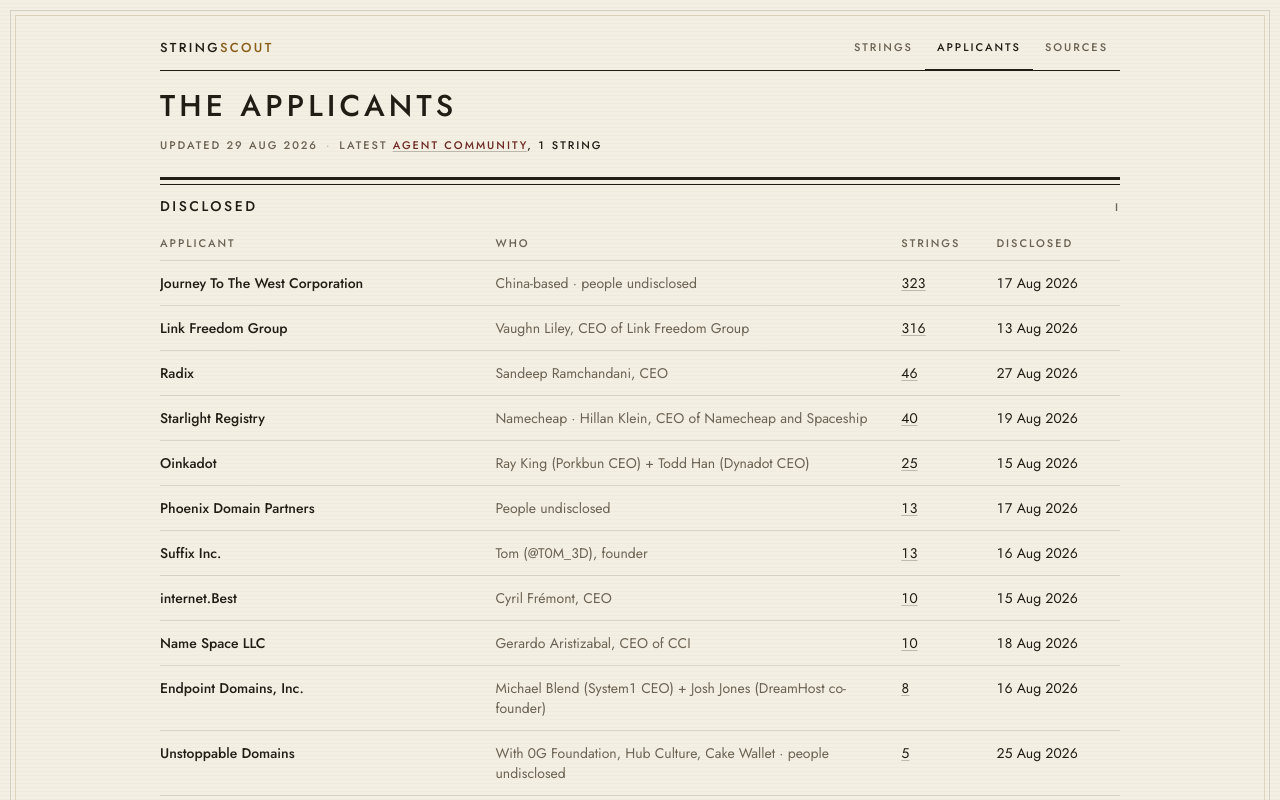
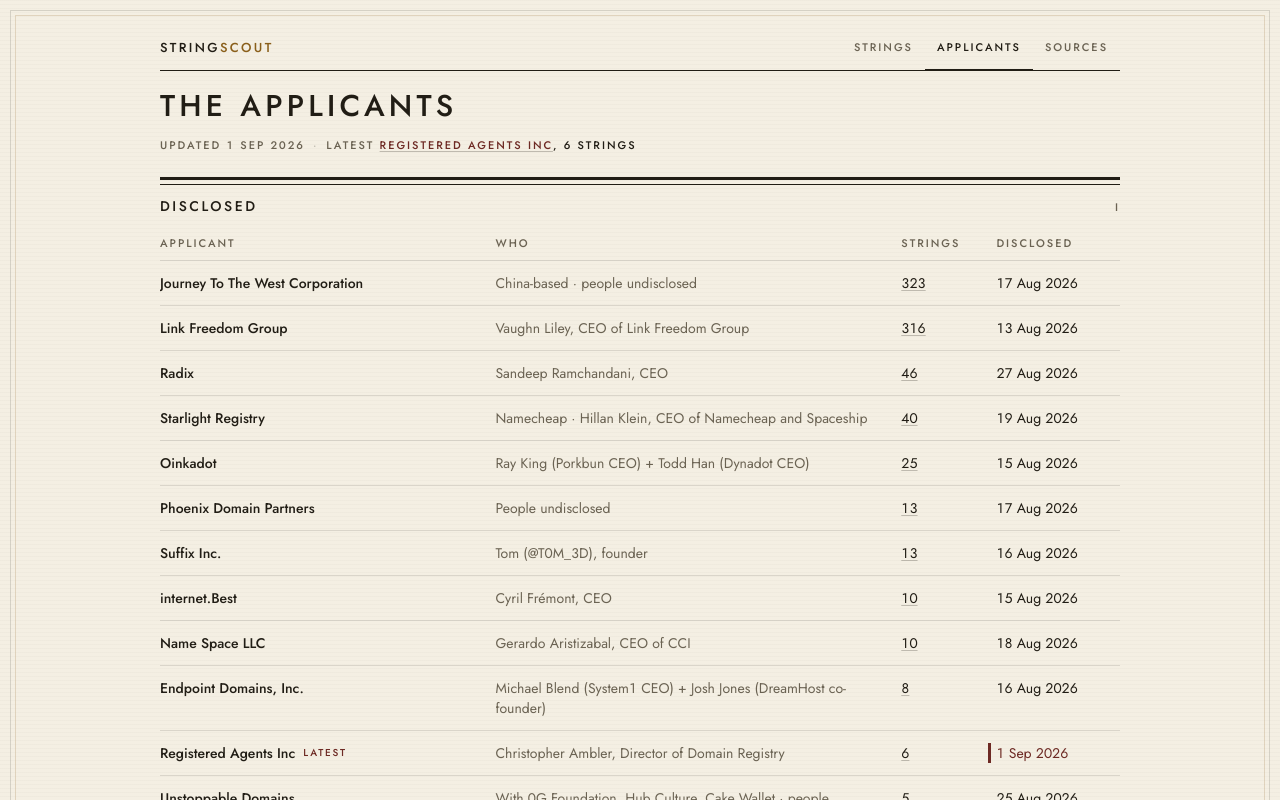
Before and after one commit to aslobodnik/stringscout, a Next.js app: page /applicants in a window 1280 px wide. Shown: the top 800 px of the page. Built offline with nearby package versions, Linux system fonts and the light colour scheme.

Commit message:
add registered agents inc, six strings

```diff
--- a/data/applicants.ts
+++ b/data/applicants.ts
@@ -262,6 +262,17 @@
     sourceIds: ["agentcommunity"],
   },
   {
+    slug: "registeredagents",
+    status: "disclosed",
+    name: "Registered Agents Inc",
+    backers: "Christopher Ambler, Director of Domain Registry",
+    applicationCount: "6",
+    feesPaid: null,
+    revealedOn: "2026-09-01",
+    note: null,
+    sourceIds: ["astronym"],
+  },
+  {
     slug: "d3",
     status: "intent",
     name: "D3",
--- a/data/claims.ts
+++ b/data/claims.ts
@@ -178,6 +178,14 @@
 // so primary.
 const agentcommunity = expand(["agent"], "agentcommunity", ["agentcommunity"], "primary");
 
+// Registered Agents Inc — six applied-for strings per its own press release
+// on astronym.com; primary/replacement split not stated.
+const registeredagents = expand(
+  ["epic", "identity", "mark", "private", "registeredagent", "verified"],
+  "registeredagents",
+  ["astronym"]
+);
+
 // Pre-window intent announcements, per Domain Incite. Not applications: the
 // "intent" kind keeps them visible in the table without counting them as
 // disclosed strings.
@@ -228,6 +236,7 @@
   ...unstoppable,
   ...radix,
   ...agentcommunity,
+  ...registeredagents,
   ...intents,
   ...announcedClaims,
 ]);
--- a/data/meta.ts
+++ b/data/meta.ts
@@ -1,5 +1,5 @@
 // bump on every data edit
-export const lastUpdated = "2026-08-29";
+export const lastUpdated = "2026-09-01";
 
 // One place for the origin: metadata, the sitemap, robots and the JSON feed
 // all have to agree, and a mismatch silently splits a page's canonical from
--- a/data/sources.ts
+++ b/data/sources.ts
@@ -210,6 +210,14 @@
     kind: "applicant",
   },
   {
+    id: "astronym",
+    outlet: "Astronym (Registered Agents Inc)",
+    title: "Registered Agents Inc Is Getting Into the Registry Game",
+    url: "https://www.astronym.com/press/releases/2026-09-01-registered-agents-registry-game/",
+    date: "2026-09-01",
+    kind: "applicant",
+  },
+  {
     id: "di",
     outlet: "Domain Incite",
     title: "Second new gTLD contention set revealed",
```
